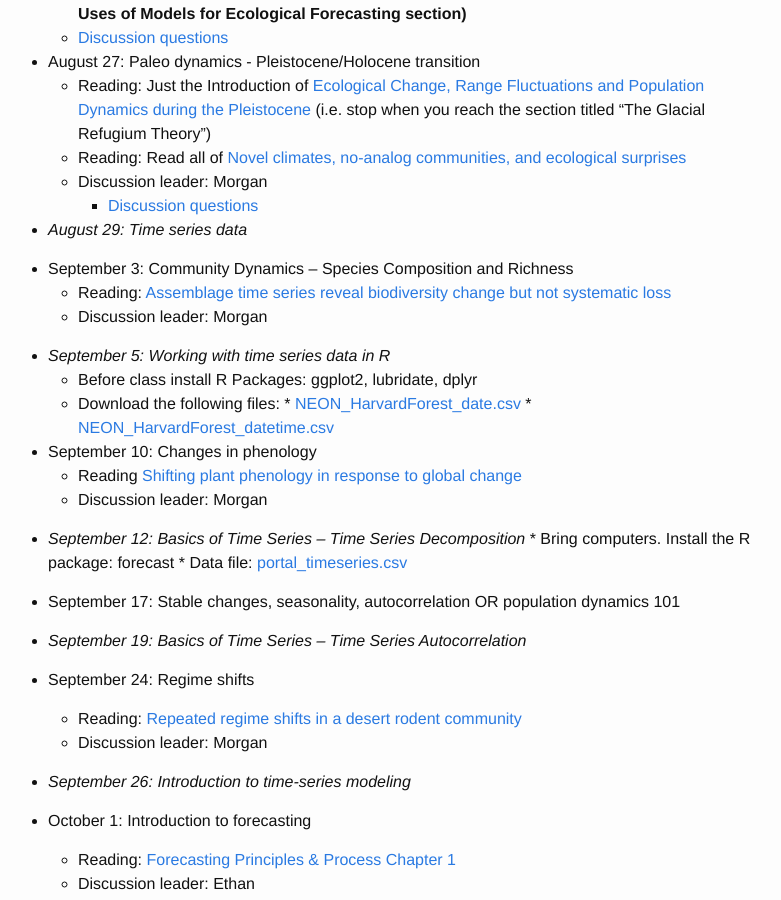
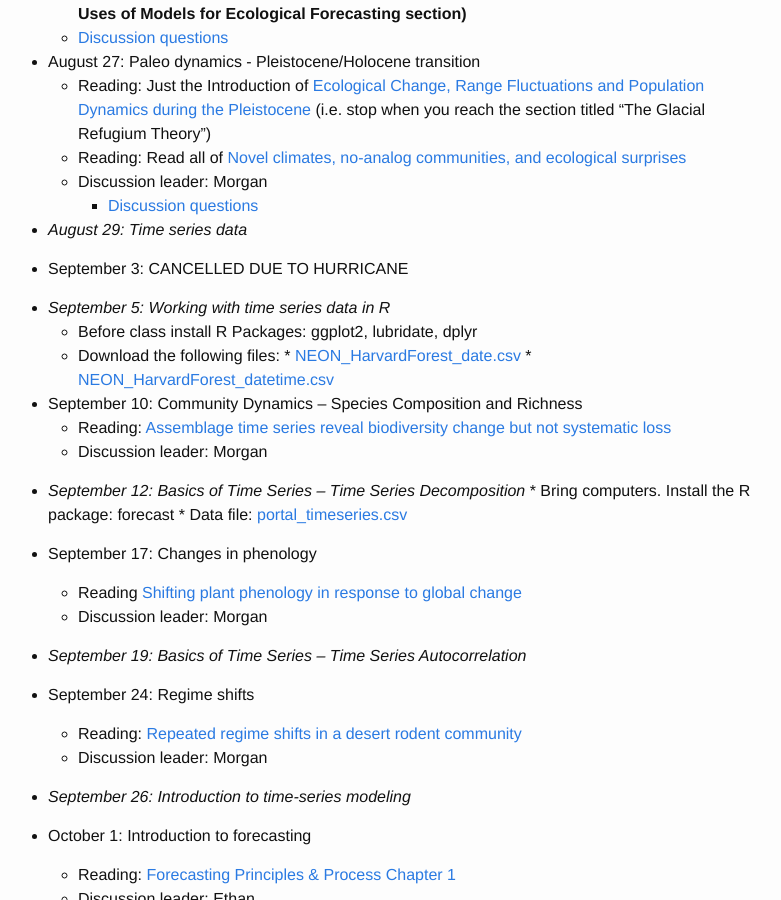
Before and after one commit to weecology/forecasting-dynamics-course, a Jekyll site: the page built from schedule.md, in a window 1280 px wide and 900 px high, scrolled down 345 px. Shown: the whole window, without its empty margins (252-1033 px from the left). Built offline with Jekyll 4.4.1, drawn with Linux system fonts in a browser that asks for light colours.

Commit message:
Reschedule due to Hurricane
Moves discussions down and removes autocorrelation discussion

```diff
--- a/schedule.md
+++ b/schedule.md
@@ -20,11 +20,7 @@ Activity days when laptops are required are noted in italics. Discussion leaders
 
 * *August 29: Time series data*
 
-* September 3: Community Dynamics – Species Composition and Richness
-    * Reading: [Assemblage time series reveal biodiversity change but not systematic loss](https://doi.org/10.1126/science.1248484)
-    * Discussion leader: Morgan
-
-[//]: #    * [Discussion questions]({{ site.baseurl }}/discussion/dornelas)
+* September 3: CANCELLED DUE TO HURRICANE
 
 * *September 5:  Working with time series data in R*
     * Before class install R Packages: ggplot2, lubridate, dplyr
@@ -32,19 +28,21 @@ Activity days when laptops are required are noted in italics. Discussion leaders
           * [NEON_HarvardForest_date.csv]({{ site.baseurl }}/data/NEON_Harvardforest_date_2001_2006.csv)
             * [NEON_HarvardForest_datetime.csv]({{site.baseurl }}/data/NEON_Harvardforest_datetime.csv)
 
-* September 10: Changes in phenology
-    * Reading [Shifting plant phenology in response to global change](https://doi.org/10.1016/j.tree.2007.04.003)
+* September 10: Community Dynamics – Species Composition and Richness
+    * Reading: [Assemblage time series reveal biodiversity change but not systematic loss](https://doi.org/10.1126/science.1248484)
     * Discussion leader: Morgan
 
-[//]: #    * [Discussion questions]({{ site.baseurl }}/discussion/phenology)
+[//]: #    * [Discussion questions]({{ site.baseurl }}/discussion/dornelas)
 
 * *September 12: Basics of Time Series – Time Series Decomposition*
       * Bring computers. Install the R package: forecast
       * Data file: [portal_timeseries.csv]({{ site.baseurl }}/data/portal_timeseries.csv)
 
-* September 17: Stable changes, seasonality, autocorrelation OR population dynamics 101
+* September 17: Changes in phenology
+    * Reading [Shifting plant phenology in response to global change](https://doi.org/10.1016/j.tree.2007.04.003)
+    * Discussion leader: Morgan
 
-[//]: #      * Possible: https://esajournals.onlinelibrary.wiley.com/doi/pdf/10.1890/0012-9658%281997%29078%5B2603%3APDOTDA%5D2.0.CO%3B2?casa_token=gjVAceqzSr8AAAAA:epecAcaJF_HbvT0GyTfybqntJTGCmN90CVXMt3qy-c7YTNeybleGH5BU5es1k3sf8tB1kXXmfvCAnu_f
+[//]: #    * [Discussion questions]({{ site.baseurl }}/discussion/phenology)
 
 * *September 19: Basics of Time Series – Time Series Autocorrelation*
 
```
